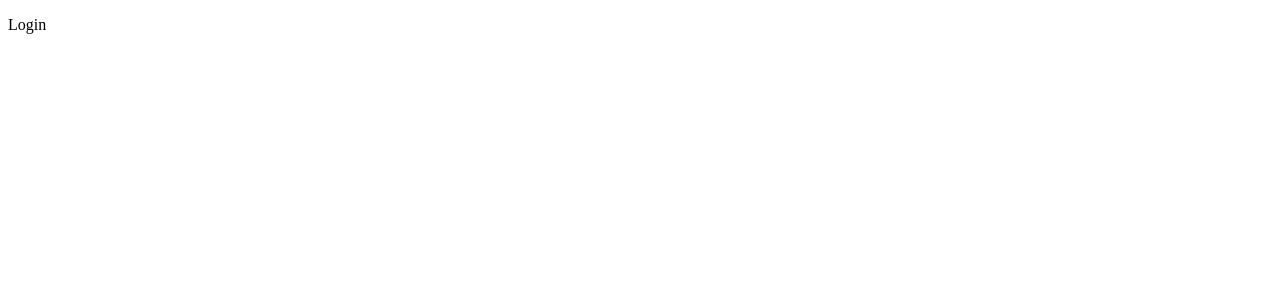
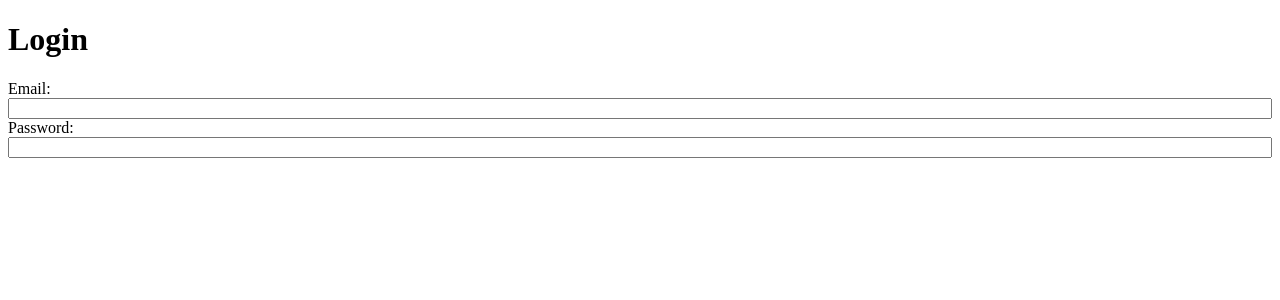
Before and after one commit to sortascary/GarudaHacks, a React (Vite) app in the folder Hackathon/: page / in a window 1280 px wide. Shown: the top 300 px of the page. Built offline with nearby package versions, Linux system fonts and the light colour scheme.

Commit message:
workig on login

```diff
--- a/Hackathon/src/Components/Login.jsx
+++ b/Hackathon/src/Components/Login.jsx
@@ -4,7 +4,15 @@ function Login() {
 
     return (
     <>
-        <p>Login</p>
+        <div>
+            <h1>Login</h1>
+            <form style={{display: 'flex', flexDirection: 'column'}}>
+                <label htmlFor='email'>Email: </label>
+                <input id='email' type='Email'/>
+                <label htmlFor='Password'>Password: </label>
+                <input id='Password' type='Password'/>
+            </form>
+        </div>
     </>
     )
 
```
Also changed, not shown: Hackathon/src/Authcheck.jsx (+2 -5 lines).
